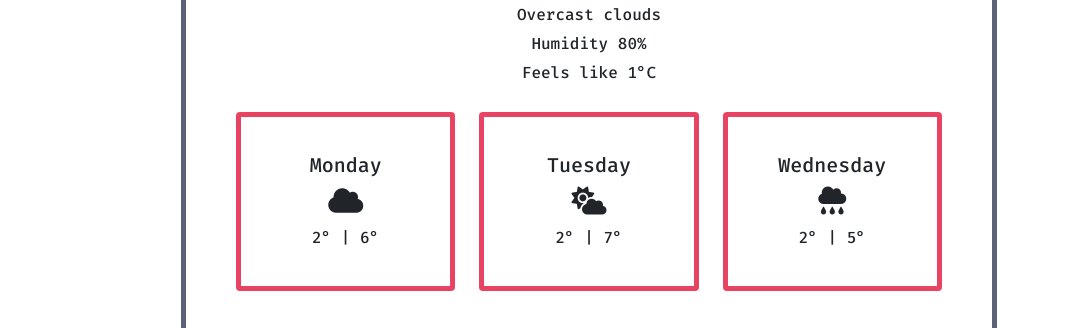
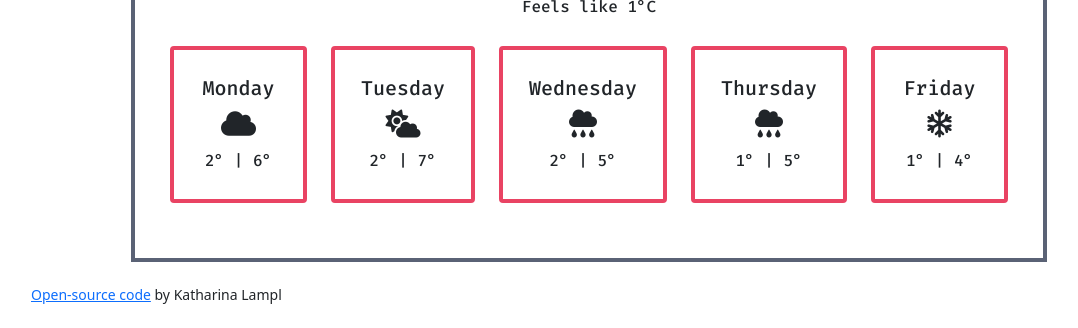
Before and after one commit to kathiLa02/final-project-weather-app, a plain HTML site: page index.html in a window 1280 px wide. Shown: the part 415-743 px from the top of the page, without its empty margins (51-1129 px from the left). Drawn offline with nearby package versions, Linux system fonts and the light colour scheme.

Commit message:
Improved CSS

```diff
--- a/src/style.css
+++ b/src/style.css
@@ -1,7 +1,9 @@
 .weather-app {
-  border: 5px solid #5a6275;
-  margin: 70px 150px;
-  padding: 50px;
+  border: 4px solid #5a6275;
+  margin: 20px 100px;
+  padding: 35px;
+  max-width: 1100px;
+  max-height: 700px;
 }
 h1,
 h2,
@@ -27,8 +29,8 @@ button {
 }
 .card {
   text-align: center;
-  border: 5px solid #e94363;
-  padding: 20px;
+  border: 4px solid #e94363;
+  padding: 10px;
   margin: 20px auto;
   font-family: "Fira Mono", monospace;
 }
```
